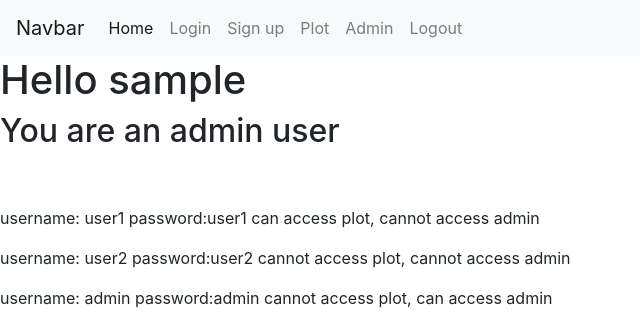
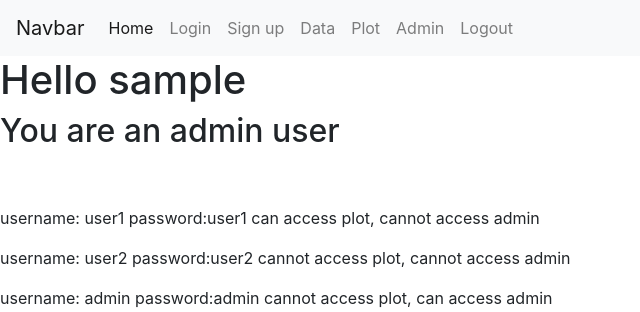
Before and after one commit to bernatDiaz/flask-plotly, a Flask app: page / in a window 1280 px wide. Shown: the top 312 px of the page, without its empty margins (0-640 px from the left). Run offline with Flask 2, Linux system fonts and the light colour scheme; a user stored in the database is signed in; tables that the repository leaves empty hold one stand-in row (values such as "Sample post"); parts of the project's set-up code (start-up, migrations or seed data) failed here and were passed over; some libraries are stand-ins or nearby versions.

Commit message:
data template

```diff
--- a/app.py
+++ b/app.py
@@ -52,6 +52,11 @@ def data():
         "class": df["Class"].to_list()
     }
     return jsonify(data)
+
+@server.route('/get_data/')
+def get_data():
+    data = df.to_dict('records')
+    return render_template('data.html', data=data)
 
 @login_manager.user_loader
 def load_user(user_id):
--- a/templates/base_template.html
+++ b/templates/base_template.html
@@ -22,6 +22,9 @@
                 </li>
                 <li class="nav-item">
                     <a class="nav-link" href="{{ url_for('signup') }}"> Sign up</a>
+                </li>
+                <li class="nav-item">
+                    <a class="nav-link" href="{{ url_for('get_data') }}"> Data</a>
                 </li>
                 {% if current_user.is_authenticated and current_user.plot_access %}
                 <li class="nav-item">
```
Also changed, not shown: templates/data.html (added, +9 -0 lines).
